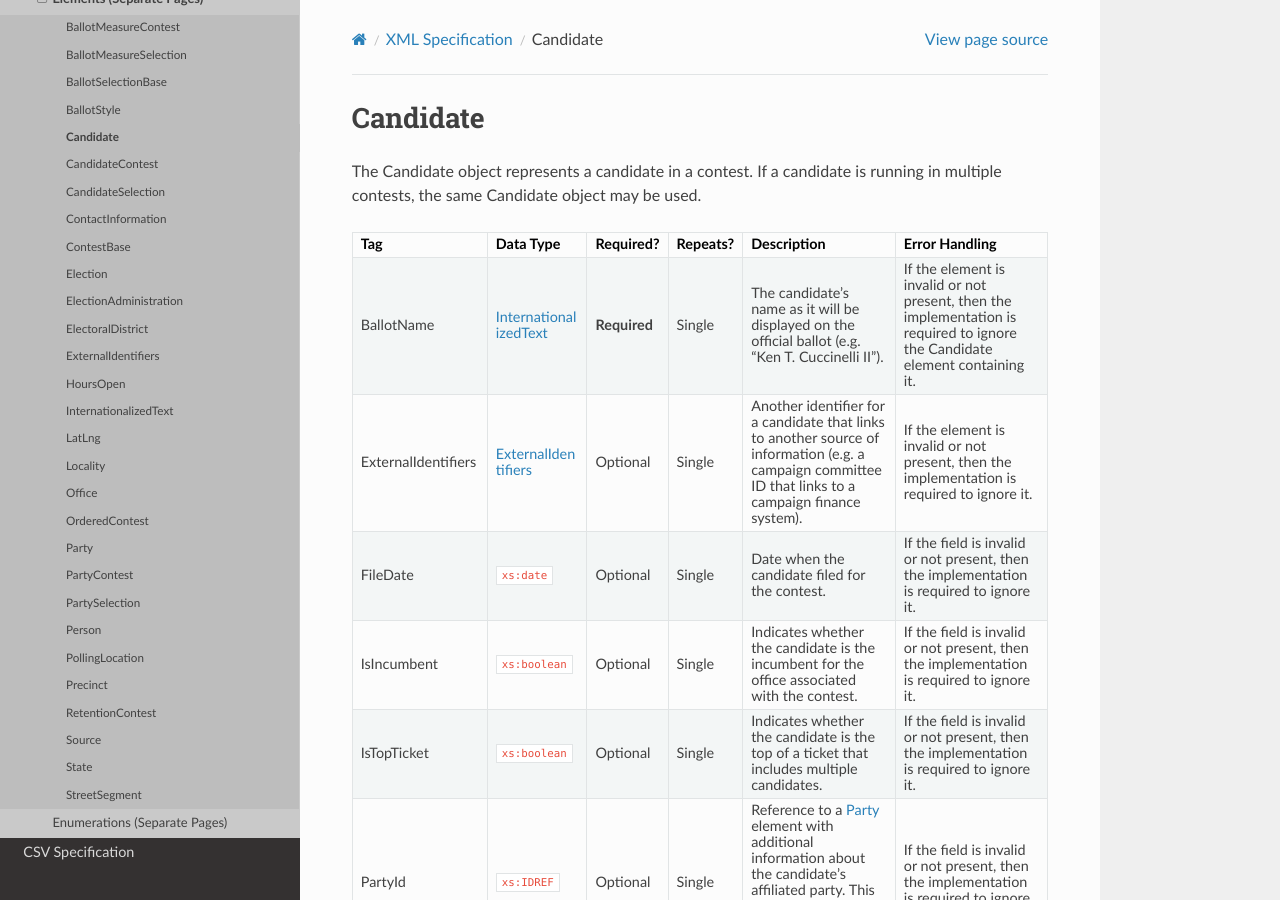
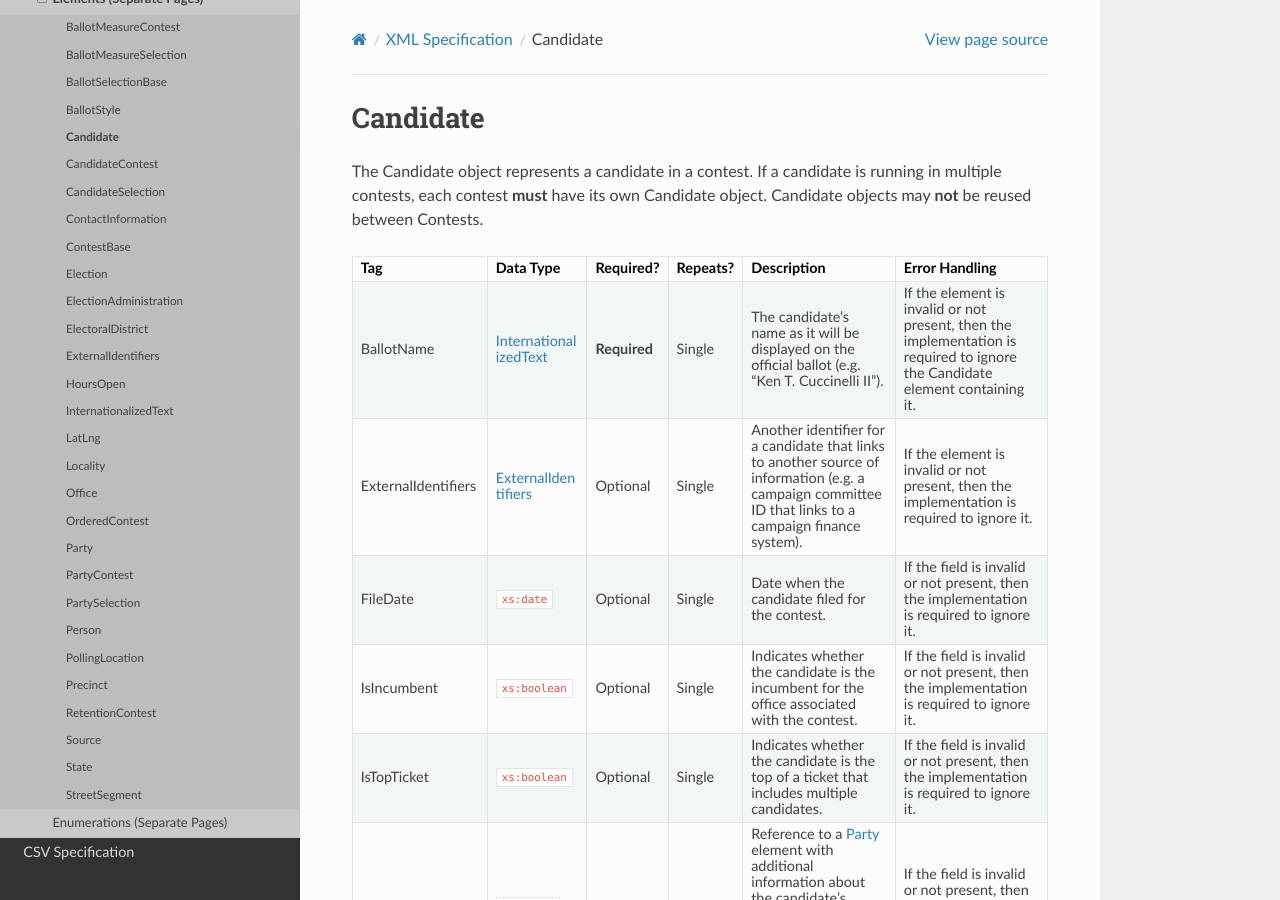
Before and after one commit to votinginfoproject/vip-specification, a Sphinx documentation site: the page built from docs/built_rst/xml/elements/candidate.rst, in a window 1280 px wide and 900 px high. Built offline with Sphinx 7.4.7 and the Read the Docs theme 2.0.0, drawn with Linux system fonts in a browser that asks for light colours.

Commit message:
Update Candidate documentation to reflect that objects may not be reused between Contests.

```diff
--- a/docs/built_rst/xml/elements/candidate.rst
+++ b/docs/built_rst/xml/elements/candidate.rst
@@ -5,8 +5,9 @@
 Candidate
 =========
 
-The Candidate object represents a candidate in a contest. If a candidate is running in multiple contests, the same
-Candidate object may be used.
+The Candidate object represents a candidate in a contest. If a candidate is
+running in multiple contests, each contest **must** have its own Candidate
+object. Candidate objects may **not** be reused between Contests.
 
 +---------------------+-------------------------------------------------+--------------+--------------+------------------------------------------+------------------------------------------+
 | Tag                 | Data Type                                       | Required?    | Repeats?     | Description                              | Error Handling                           |
--- a/docs/built_rst/xml/single_page.rst
+++ b/docs/built_rst/xml/single_page.rst
@@ -20,8 +20,9 @@ Elements
 Candidate
 ~~~~~~~~~
 
-The Candidate object represents a candidate in a contest. If a candidate is running in multiple contests, the same
-Candidate object may be used.
+The Candidate object represents a candidate in a contest. If a candidate is
+running in multiple contests, each contest **must** have its own Candidate
+object. Candidate objects may **not** be reused between Contests.
 
 +---------------------+--------------------------------------------------+--------------+--------------+------------------------------------------+------------------------------------------+
 | Tag                 | Data Type                                        | Required?    | Repeats?     | Description                              | Error Handling                           |
--- a/docs/yaml/elements/candidate.yaml
+++ b/docs/yaml/elements/candidate.yaml
@@ -1,7 +1,8 @@
 _name: Candidate
 description: |-
-  The Candidate object represents a candidate in a contest. If a candidate is running in multiple contests, the same
-  Candidate object may be used.
+  The Candidate object represents a candidate in a contest. If a candidate is
+  running in multiple contests, each contest **must** have its own Candidate
+  object. Candidate objects may **not** be reused between Contests.
 post: |-
   .. code-block:: xml
      :linenos:
```
